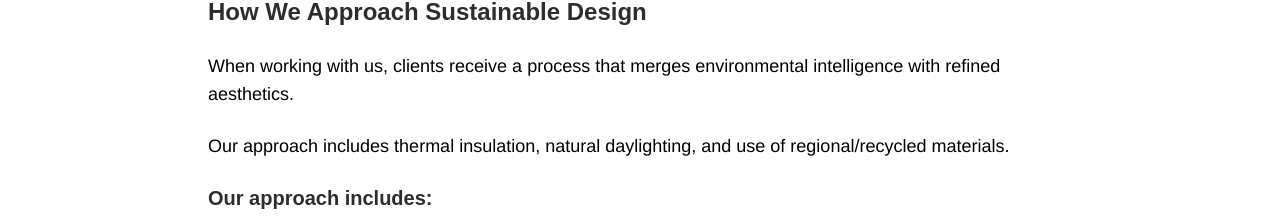
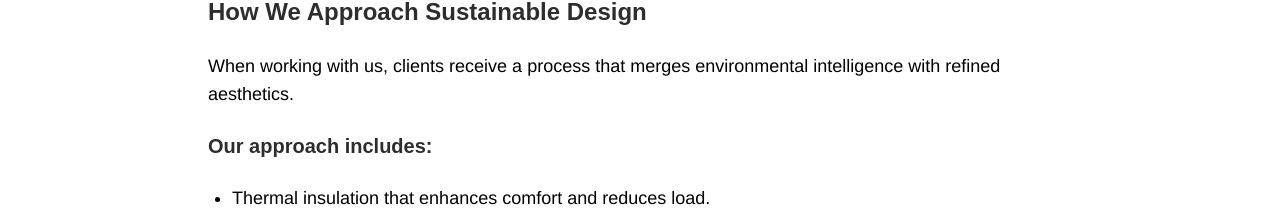
Before and after one commit to AtharAlamara/live-website, a React (Vite) app: page /news/article-verified-leed-associates in a window 1280 px wide. Shown: the part 1512-1734 px from the top of the page. Built offline with nearby package versions, Linux system fonts and the light colour scheme; no server answers; the database is empty; a web font is replaced by a local one.

Commit message:
Updated article-verified-leed-associates.tsx

```diff
--- a/src/Pages/article-verified-leed-associates.tsx
+++ b/src/Pages/article-verified-leed-associates.tsx
@@ -273,7 +273,6 @@ export default function Article1() {
                   {S3}
                 </h2>
                 <p>{S3P1}</p>
-                <p>{S3P2}</p>
 
                 {/* SECTION 4 — Subtitle converted to REGULAR Arabic */}
                 <h3
```
